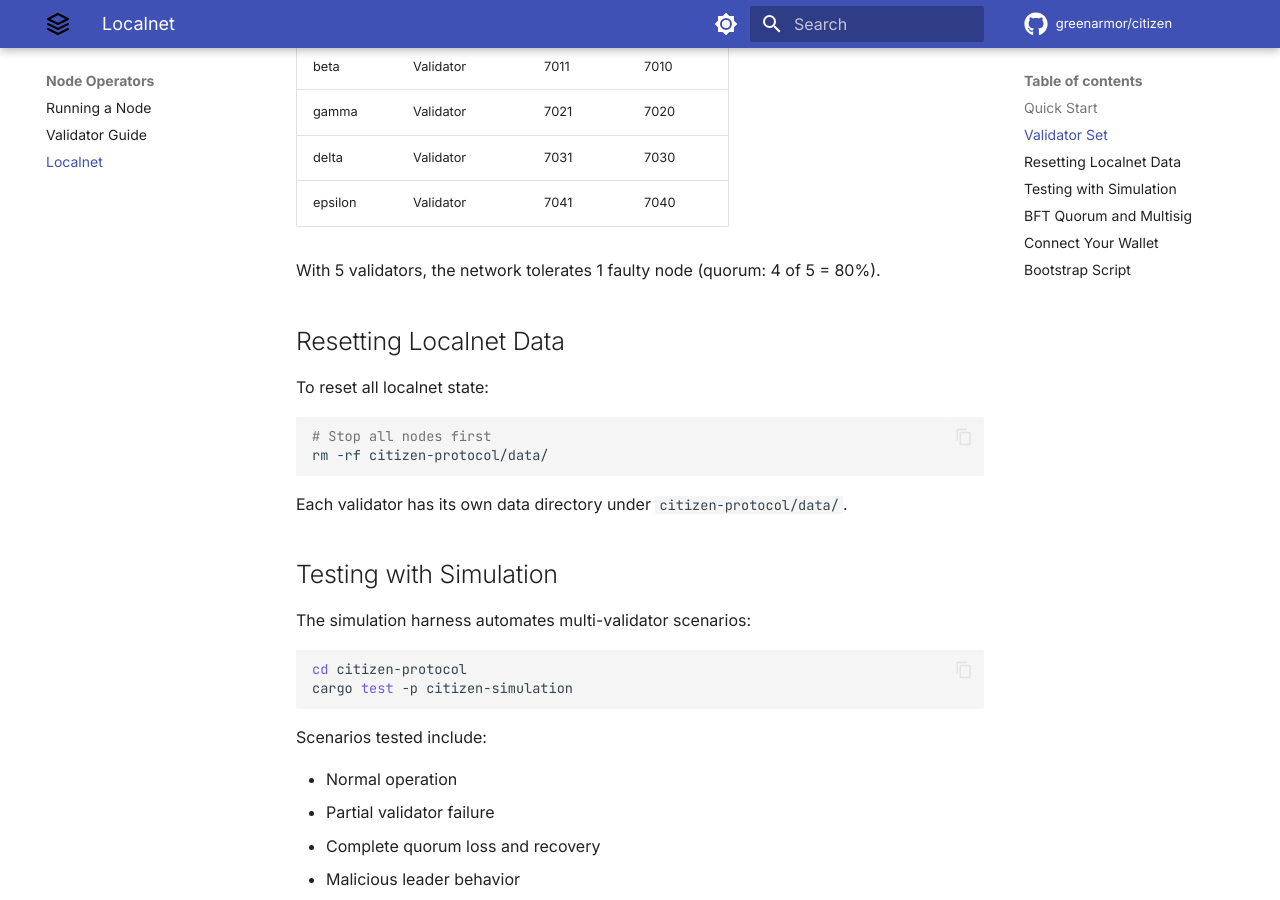
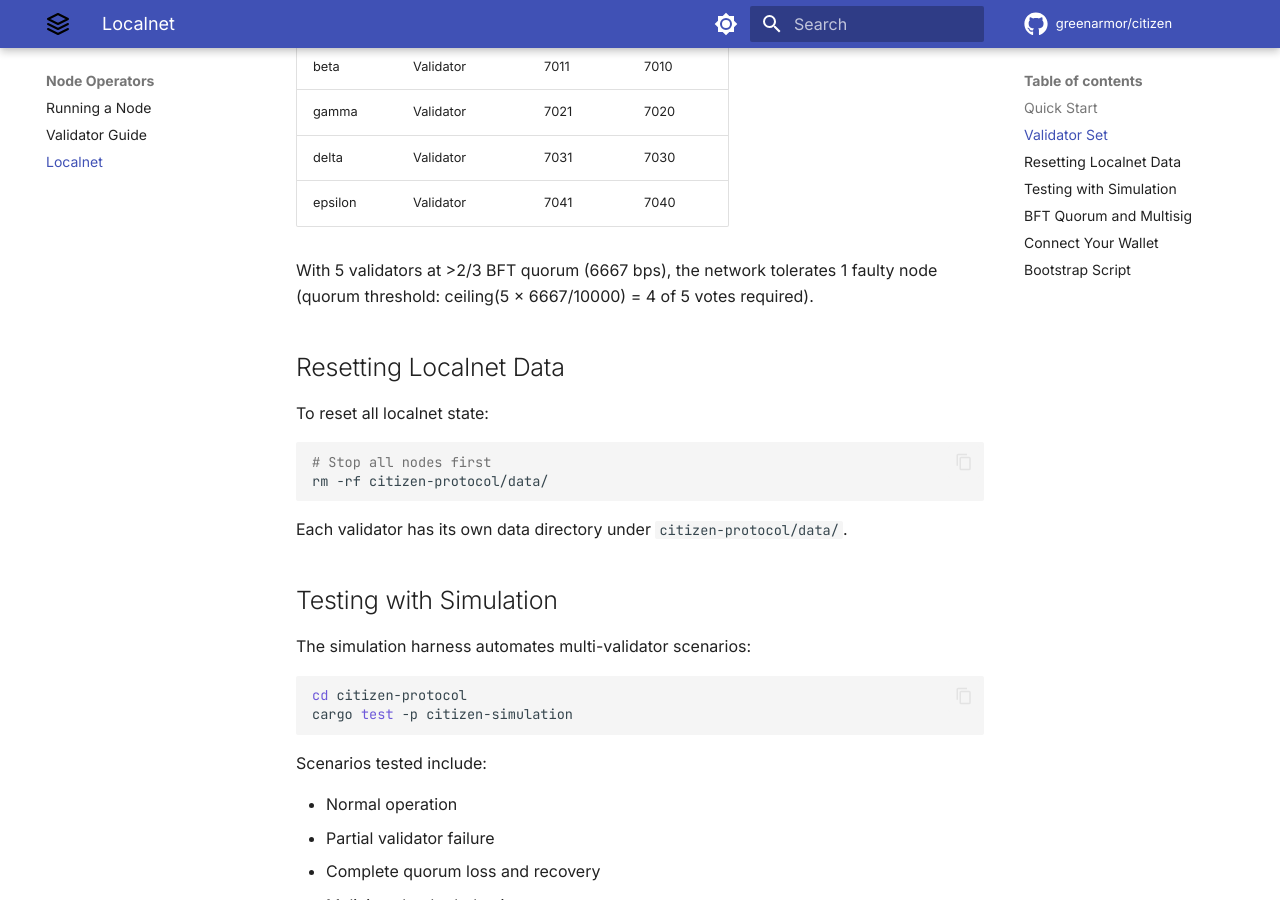
Before and after one commit to Buidler-Solutions/citizen, an MkDocs documentation site: the page built from docs/node-operators/localnet.md, in a window 1280 px wide and 900 px high, scrolled down 700 px. Built offline with MkDocs 1.6.1 and Material for MkDocs 9.7.7, drawn with Linux system fonts in a browser that asks for light colours; comment, search, counter and statistics services are not loaded.

Commit message:
docs: correct localnet quorum description from 80% to >2/3 BFT
The code uses 6667 bps (>2/3 BFT), not 8000 bps (80%).
The 4-of-5 ratio is an artifact of ceiling rounding at small
validator counts, not the actual quorum policy.

```diff
--- a/docs/node-operators/localnet.md
+++ b/docs/node-operators/localnet.md
@@ -26,7 +26,7 @@ cargo build --release
 | delta | Validator | 7031 | 7030 |
 | epsilon | Validator | 7041 | 7040 |
 
-With 5 validators, the network tolerates 1 faulty node (quorum: 4 of 5 = 80%).
+With 5 validators at >2/3 BFT quorum (6667 bps), the network tolerates 1 faulty node (quorum threshold: ceiling(5 × 6667/10000) = 4 of 5 votes required).
 
 ## Resetting Localnet Data
 
```
